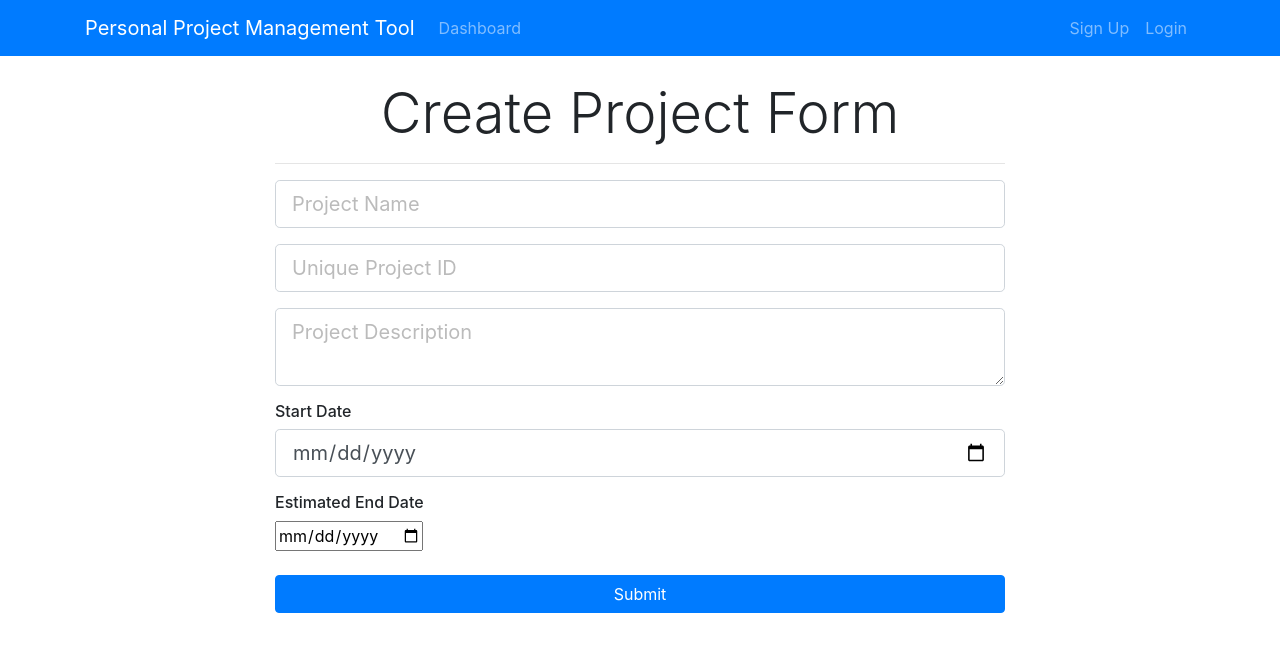
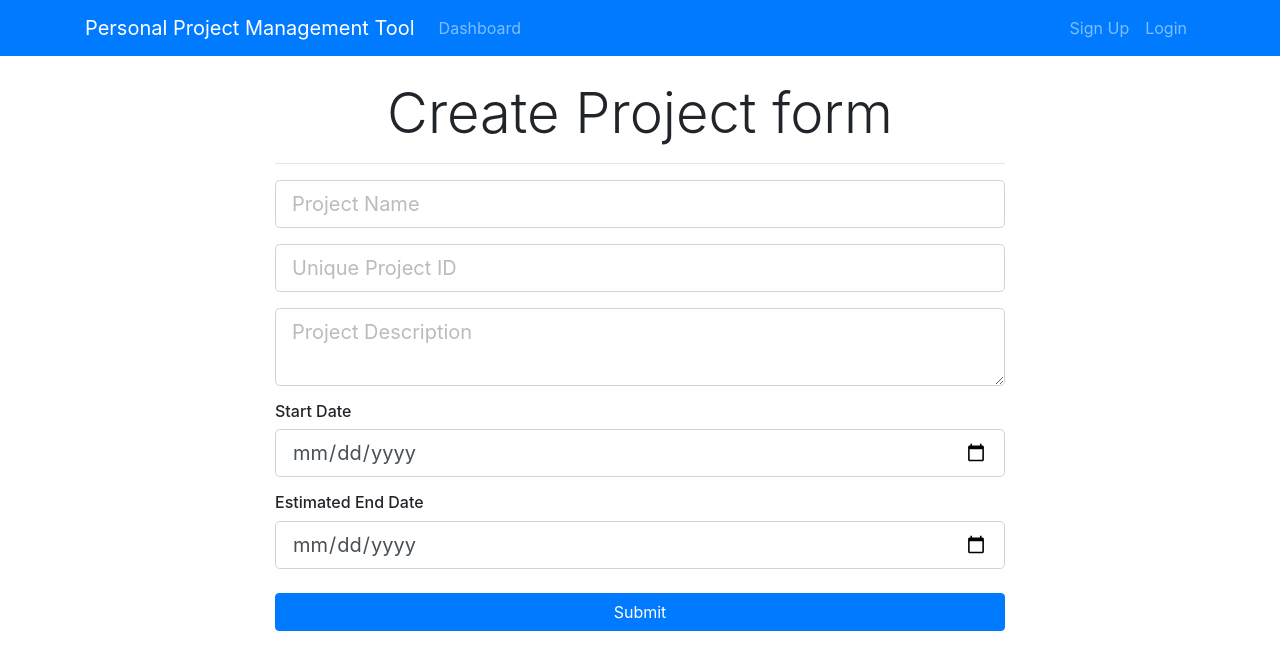
Before and after one commit to dvul95/PPMTool, a React (Create React App) app in the folder ppmtool-react/: page /addProject in a window 1280 px wide. Shown: the top 670 px of the page. Built offline with nearby package versions, Linux system fonts and the light colour scheme.

Commit message:
fixed validation errors

```diff
--- a/ppmtool-react/src/components/Project/AddProject.js
+++ b/ppmtool-react/src/components/Project/AddProject.js
@@ -7,6 +7,7 @@ import classnames from "classnames";
 class AddProject extends Component {
   constructor() {
     super();
+
     this.state = {
       projectName: "",
       projectIdentifier: "",
@@ -20,15 +21,13 @@ class AddProject extends Component {
     this.onSubmit = this.onSubmit.bind(this);
   }
 
-  //Lifecycle hooks
-  //---------------
+  //life cycle hooks
   componentWillReceiveProps(nextProps) {
     if (nextProps.errors) {
-      this.setState({ errors: nextProps });
+      this.setState({ errors: nextProps.errors });
     }
   }
-  //----------------
-
+  // ----------------
   onChange(e) {
     this.setState({ [e.target.name]: e.target.value });
   }
@@ -36,7 +35,6 @@ class AddProject extends Component {
   onSubmit(e) {
     //prevents reloading
     e.preventDefault();
-
     const newProject = {
       projectName: this.state.projectName,
       projectIdentifier: this.state.projectIdentifier,
@@ -44,26 +42,25 @@ class AddProject extends Component {
       startDate: this.state.startDate,
       endDate: this.state.endDate
     };
-    // console.log(newProject);
     this.props.createProject(newProject, this.props.history);
   }
 
   render() {
     const { errors } = this.state;
+
     return (
-      // -- Form --
       <div>
         <div className="project">
           <div className="container">
             <div className="row">
               <div className="col-md-8 m-auto">
-                <h5 className="display-4 text-center">Create Project Form</h5>
+                <h5 className="display-4 text-center">Create Project form</h5>
                 <hr />
                 <form onSubmit={this.onSubmit}>
                   <div className="form-group">
                     <input
                       type="text"
-                      className={classnames("form-control form-control-lg ", {
+                      className={classnames("form-control form-control-lg", {
                         "is-invalid": errors.projectName
                       })}
                       placeholder="Project Name"
@@ -80,25 +77,35 @@ class AddProject extends Component {
                   <div className="form-group">
                     <input
                       type="text"
-                      className="form-control form-control-lg"
+                      className={classnames("form-control form-control-lg", {
+                        "is-invalid": errors.projectIdentifier
+                      })}
                       placeholder="Unique Project ID"
                       name="projectIdentifier"
                       value={this.state.projectIdentifier}
                       onChange={this.onChange}
                     />
-
-                    <p>{errors.projectIdentifier}</p>
+                    {errors.projectIdentifier && (
+                      <div className="invalid-feedback">
+                        {errors.projectIdentifier}
+                      </div>
+                    )}
                   </div>
                   <div className="form-group">
                     <textarea
-                      className="form-control form-control-lg"
+                      className={classnames("form-control form-control-lg", {
+                        "is-invalid": errors.projectDescription
+                      })}
                       placeholder="Project Description"
                       name="projectDescription"
                       value={this.state.projectDescription}
                       onChange={this.onChange}
-                    ></textarea>
-
-                    <p>{errors.projectDescription}</p>
+                    />
+                    {errors.description && (
+                      <div className="invalid-feedback">
+                        {errors.projectDescription}
+                      </div>
+                    )}
                   </div>
                   <h6>Start Date</h6>
                   <div className="form-group">
@@ -112,7 +119,13 @@ class AddProject extends Component {
                   </div>
                   <h6>Estimated End Date</h6>
                   <div className="form-group">
-                    <input type="date" onChange={this.onChange} />
+                    <input
+                      type="date"
+                      className="form-control form-control-lg"
+                      name="endDate"
+                      value={this.state.endDate}
+                      onChange={this.onChange}
+                    />
                   </div>
 
                   <input
```
Also changed, not shown: 1 other file (tests, documents, lock files or other folders).
